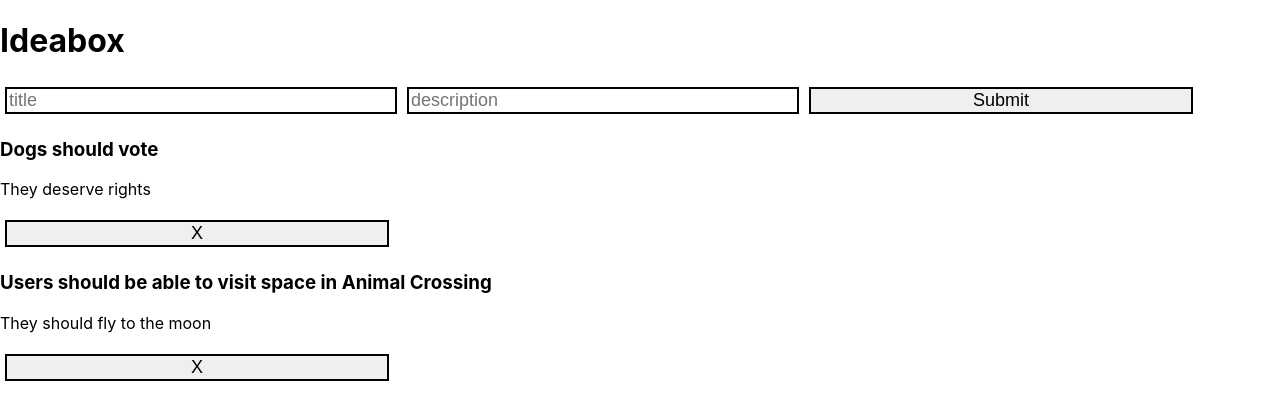
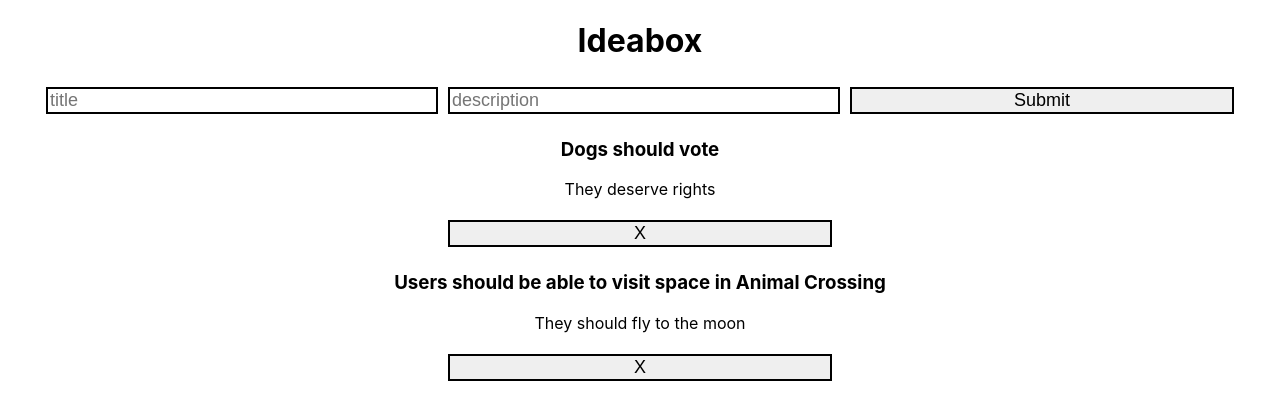
Before and after one commit to rlew421/ideabox, a React (Create React App) app: page / in a window 1280 px wide. Shown: the top 420 px of the page. Built offline with nearby package versions, Linux system fonts and the light colour scheme.

Commit message:
Add conditional rendering

```diff
--- a/src/App.js
+++ b/src/App.js
@@ -23,8 +23,9 @@ class App extends Component {
 
   render() {
     return (
-      <main>
+      <main className='App'>
         <h1>Ideabox</h1>
+        {!this.state.ideas.length && <h2>No ideas yet -- add some!</h2>}
         <Form addIdea={this.addIdea}/>
         <Ideas ideas= {this.state.ideas}/>
       </main>
```
